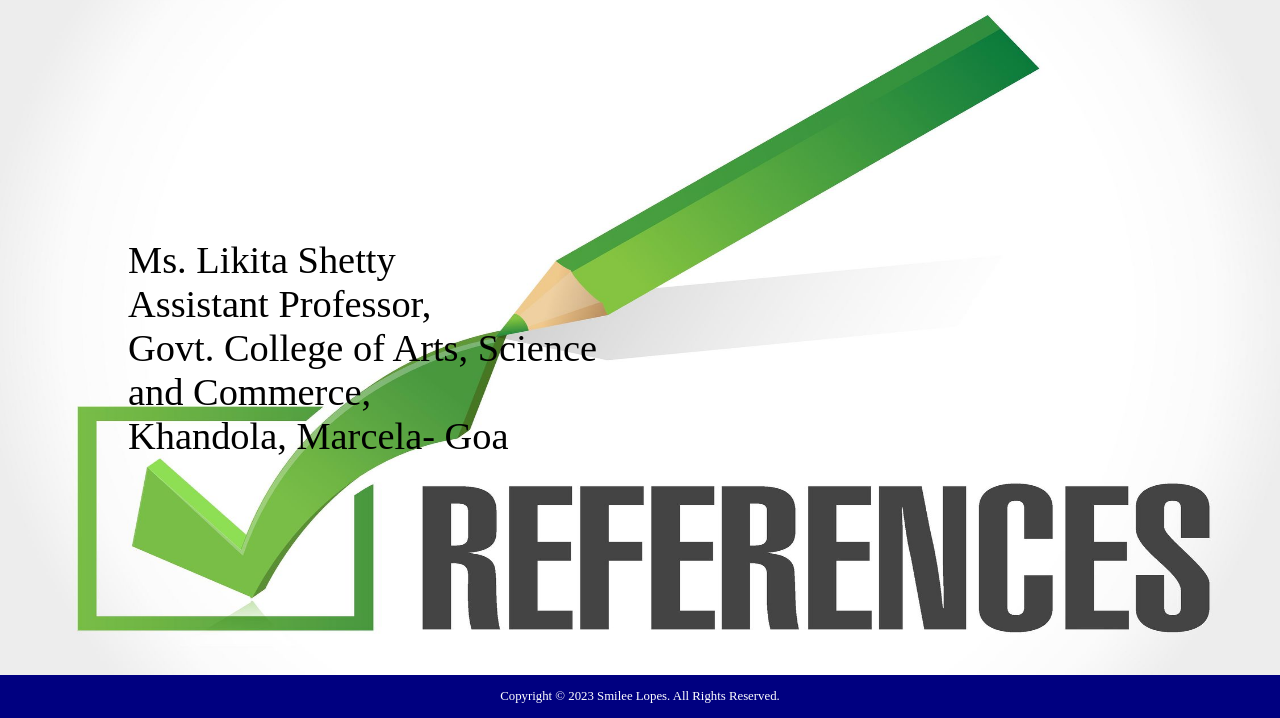
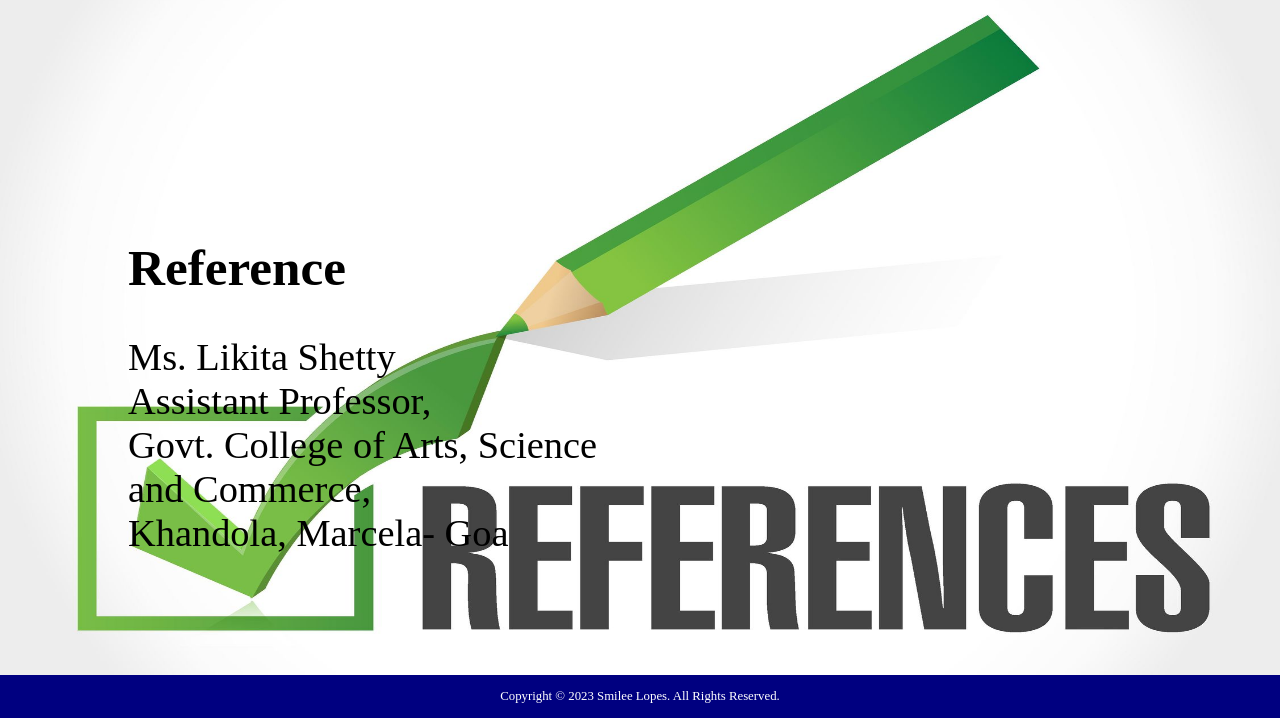
Before and after one commit to Smilee08/Smilee08.github.io, a plain HTML site: page Reference.html in a window 1280 px wide. Shown: the part 82-800 px from the top of the page. Drawn offline with Linux system fonts and the light colour scheme.

Commit message:
Roll No.:2268

```diff
--- a/Reference.html
+++ b/Reference.html
@@ -67,6 +67,7 @@
         </Header>
 
         <div class="column">
+             <h1 style="font-size:4vw;">Reference</h1>
             <p style="font-size:3vw;">Ms. Likita Shetty<br>
                 Assistant Professor,<br>
                 Govt. College of Arts, Science and Commerce,<br>
```
